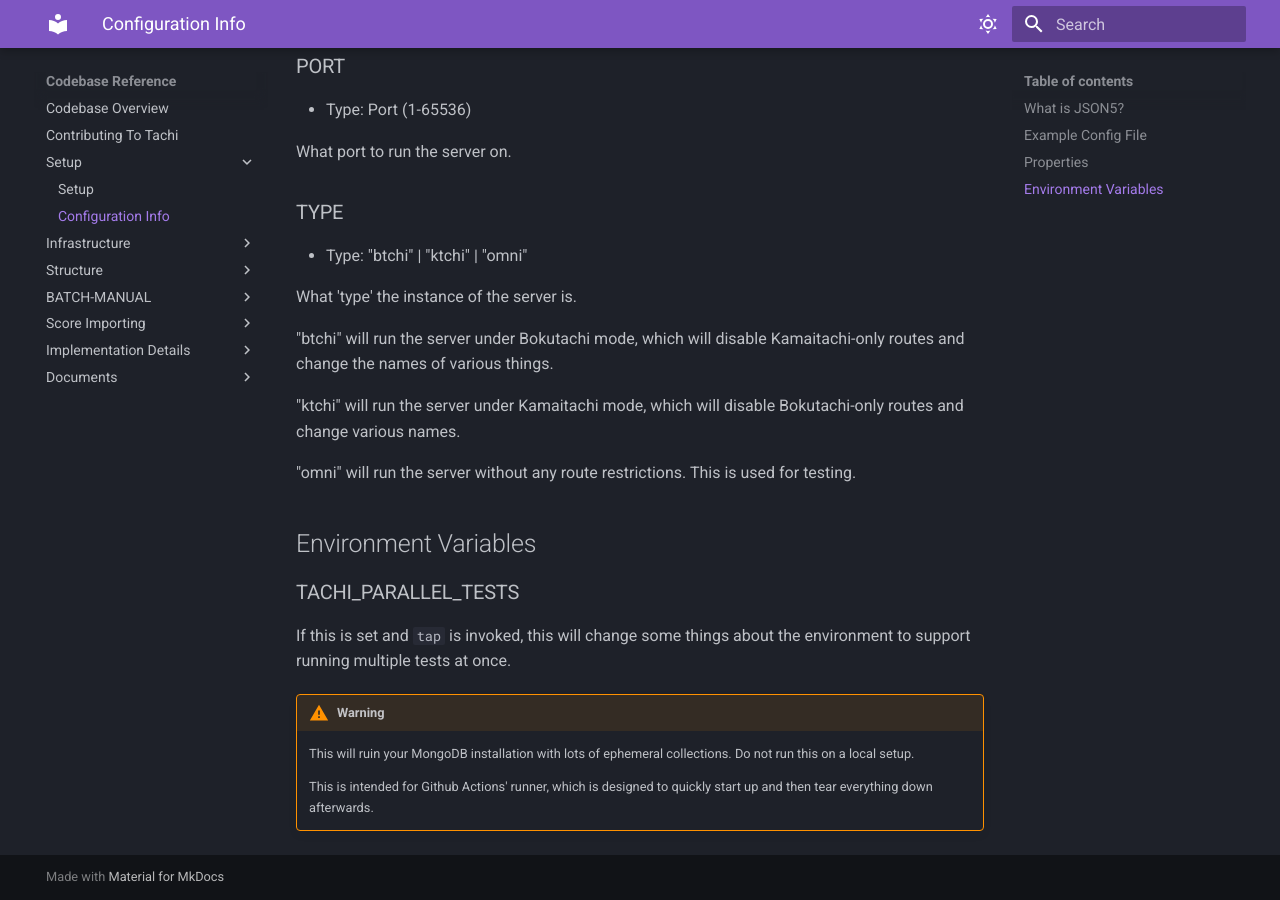
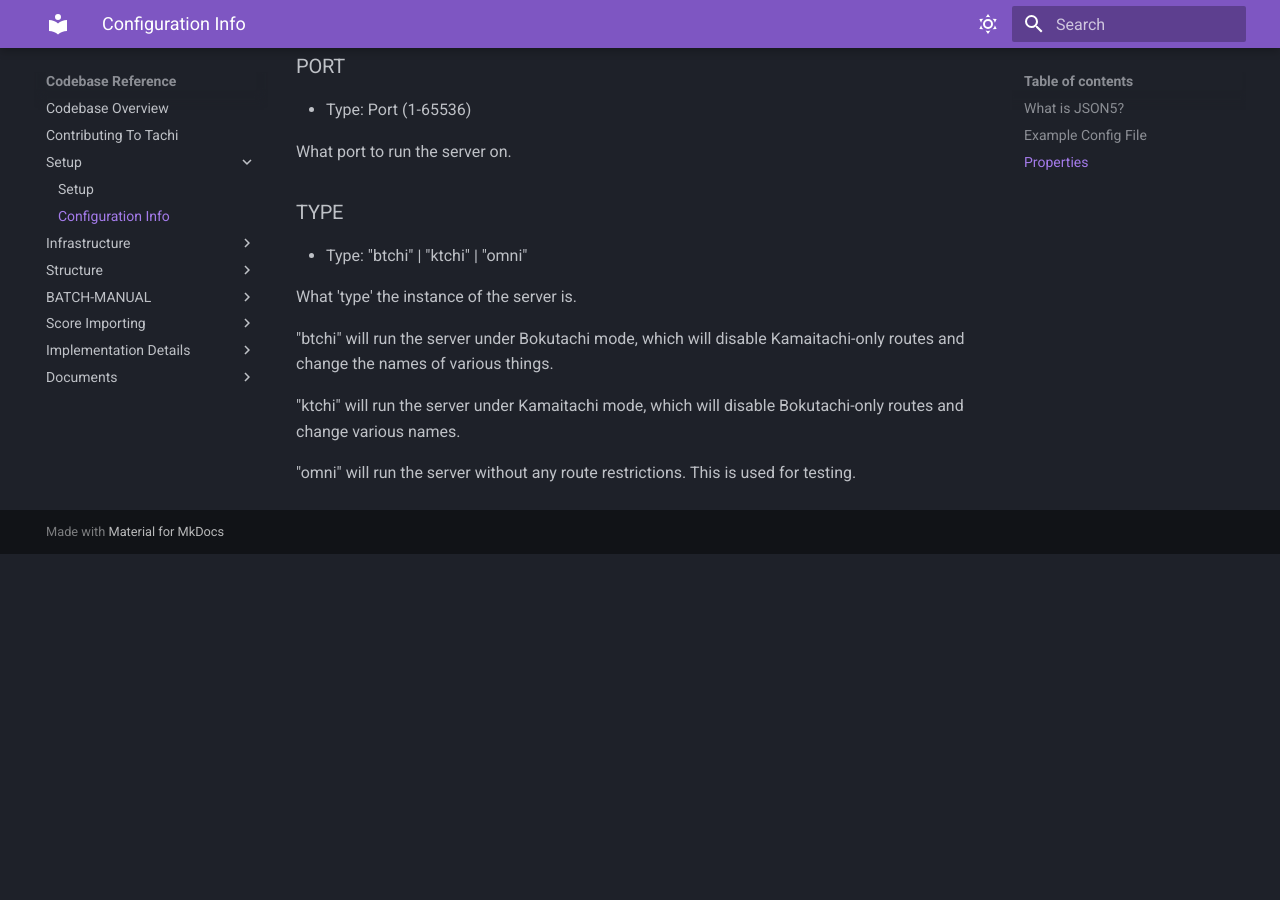
Before and after one commit to zkrising/Tachi, an MkDocs documentation site: the page built from docs/docs/codebase/setup/config.md, in a window 1280 px wide and 900 px high, scrolled down 2645 px. Built offline with MkDocs 1.6.1 and Material for MkDocs 9.7.7, drawn with Linux system fonts in a browser that asks for light colours; after the commit the page ends 3199 px from its top, so only the background shows below that.

Commit message:
remove tachi_parallel_tests as it was dangerous

```diff
--- a/docs/docs/codebase/setup/config.md
+++ b/docs/docs/codebase/setup/config.md
@@ -134,20 +134,3 @@ names.
 
 "omni" will run the server without any route restrictions.
 This is used for testing.
-
-## Environment Variables
-
-### TACHI_PARALLEL_TESTS
-
-If this is set and `tap` is invoked, this will change some
-things about the environment to support running multiple
-tests at once.
-
-!!! warning
-	This will ruin your MongoDB installation with lots of
-	ephemeral collections. Do not run this on a local
-	setup.
-
-	This is intended for Github Actions' runner, which is
-	designed to quickly start up and then tear everything
-	down afterwards.
```
